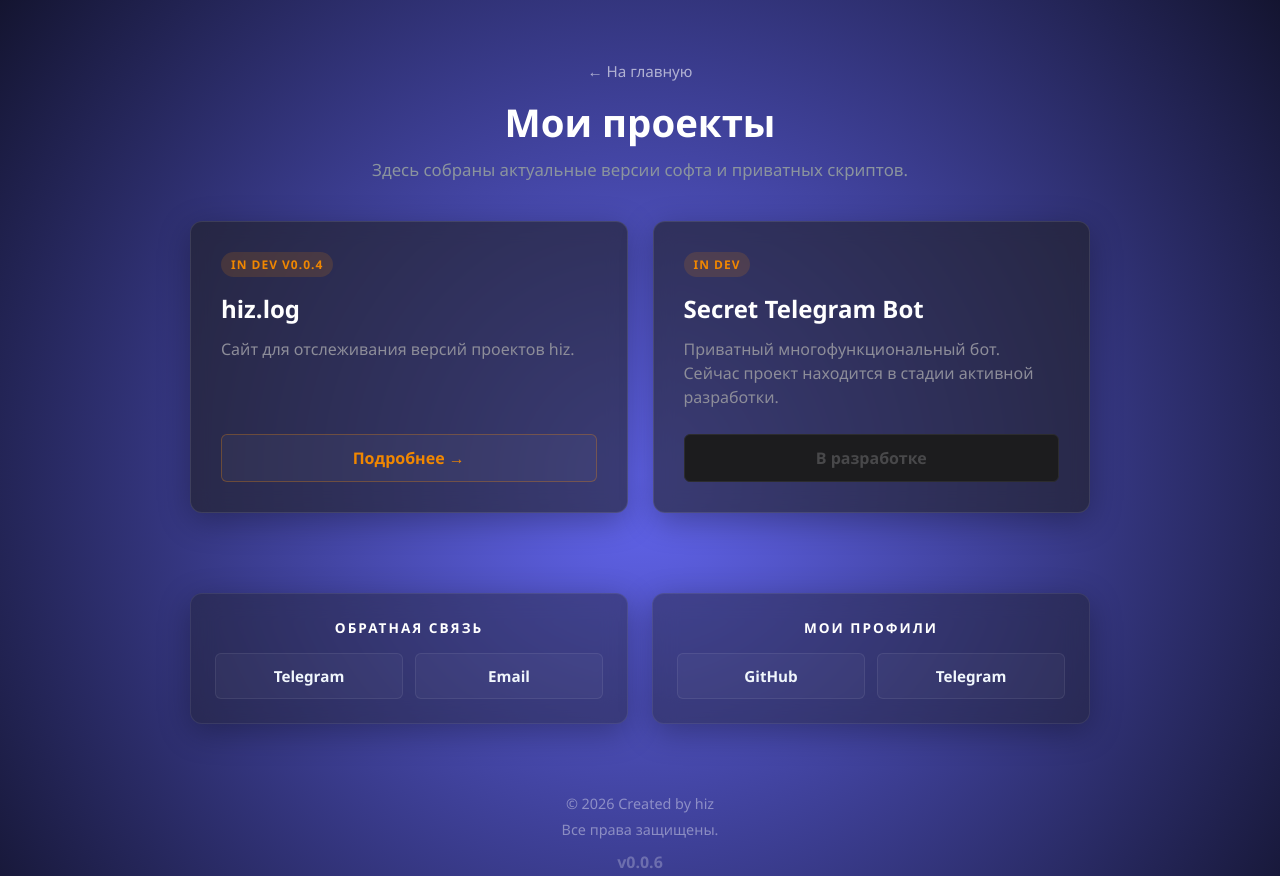
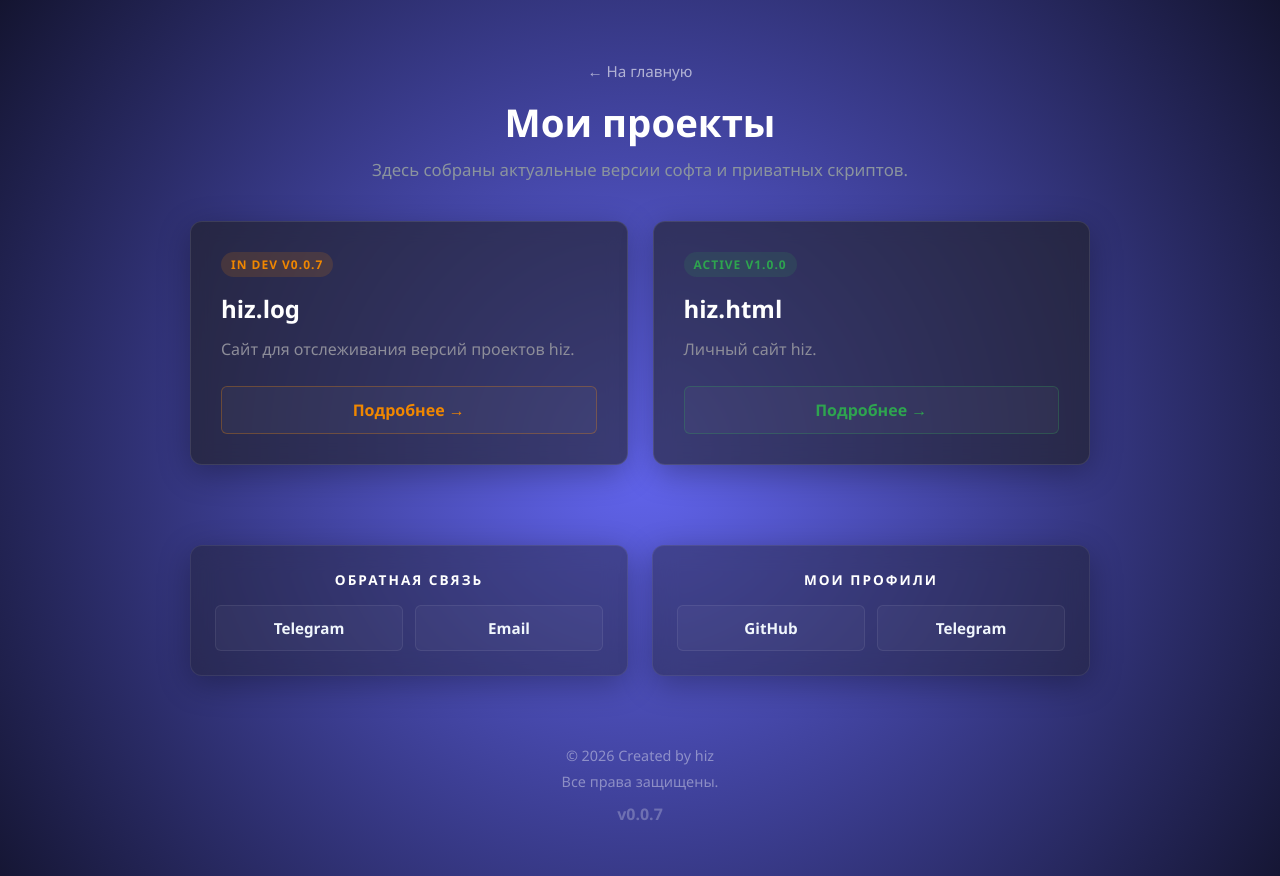
Before and after one commit to Hizikc/hiz.log, a website built with Vite: page projects.html in a window 1280 px wide. Shown: the top 876 px of the page. Built offline with nearby package versions, Linux system fonts and the light colour scheme.

```diff
--- a/blocks/footer.html
+++ b/blocks/footer.html
@@ -1,5 +1,5 @@
 <footer class="footer-block">
     <p>© 2026 Created by hiz</p>
     <p>Все права защищены.</p>
-    <span class="version">v0.0.6</span>
+    <span class="version">v0.0.7</span>
 </footer>
--- a/css/projects-page.css
+++ b/css/projects-page.css
@@ -41,3 +41,18 @@
     border-color: #f08700 !important;
     box-shadow: 0 0 15px rgba(240, 135, 0, 0.4) !important; /* Аккуратное свечение ТОЛЬКО при ховере */
 }
+/* Кнопка готового проекта в обычном состоянии — темная с зеленым контуром */
+.btn-project.btn-active-view {
+    background-color: rgba(255, 255, 255, 0.03) !important;
+    color: #2ea44f !important; /* Твой зеленый цвет */
+    border: 1px solid rgba(46, 164, 79, 0.3) !important; /* Зеленая рамка */
+    box-shadow: none !important;
+}
+
+/* Ховер для готового проекта — заливается зеленым со свечением */
+.btn-project.btn-active-view:hover {
+    background-color: #2ea44f !important;
+    color: #ffffff !important;
+    border-color: #2ea44f !important;
+    box-shadow: 0 0 15px rgba(46, 164, 79, 0.4) !important; /* Свечение только при наведении */
+}
--- a/pages/hiz.log/v0.0.1.html
+++ b/pages/hiz.html/v1.0.0.html
@@ -3,7 +3,7 @@
 <head>
     <meta charset="UTF-8">
     <meta name="viewport" content="width=device-width, initial-scale=1.0">
-    <title>hiz.log | v0.0.1</title>
+    <title>hiz.html | v1.0.0</title>
     <!-- Тянем стили из корня -->
     <link rel="stylesheet" href="/css/style.css">
     <link rel="stylesheet" href="/css/project-view.css">
@@ -19,17 +19,17 @@
 
         <!-- Шапка проекта с версией -->
         <div class="project-view-header">
-            <h1>hiz.log <span class="badge-v">v0.0.2</span></h1>
-            <p class="release-date">Последнее обновление: 23 июля 2026 г.</p>
+            <h1>hiz.html <span class="badge-v">v1.0.0</span></h1>
+            <p class="release-date">Последнее обновление: 21 июля 2026 г.</p>
         </div>
 
         <!-- Описание релиза -->
         <div class="project-view-body" style='color: #ffffff' ;>
-            <p>Сайт для отслеживания версий.</p>
+            <p>hiz.html</p>
 
-            <h3>Что изменилось в этом патче:</h3>
+            <!--<h3>Что изменилось в этом патче:</h3>-->
             <ul class="patch-notes-list">
-                <li>Добавлено приветсвеное окно.</li>
+                <!--<li></li>-->
                 <!--<li>.</li>
                 <li>.</li>-->
             </ul>
@@ -39,7 +39,8 @@
         <h2>Скриншоты версии:</h2>
         <div class="project-view-gallery">
             <!-- Заменишь на свои скрины, когда закинешь в проект -->
-            <img src="/pages/hiz.log/images/v0.0.1.png" alt="Интерфейс программы">
+            <img src="/pages/hiz.html/images/v1.0.0(2).png" alt="Интерфейс программы">
+            <img src="/pages/hiz.html/images/v1.0.0.png" alt="Интерфейс программы">
             <!-- -- <p class="image-disclaimer" style="color: #ffffff;" >* Элементы интерфейса и данные на скриншоте приведены исключительно для примера</p>-->
         </div>
 
--- a/pages/hiz.log/v0.0.6.html
+++ b/pages/hiz.log/v0.0.7.html
@@ -3,7 +3,7 @@
 <head>
     <meta charset="UTF-8">
     <meta name="viewport" content="width=device-width, initial-scale=1.0">
-    <title>hiz.log | v0.0.6</title>
+    <title>hiz.log | v0.0.7</title>
     <!-- Тянем стили из корня -->
     <link rel="stylesheet" href="/css/style.css">
     <link rel="stylesheet" href="/css/project-view.css">
@@ -19,7 +19,7 @@
 
         <!-- Шапка проекта с версией -->
         <div class="project-view-header">
-            <h1>hiz.log <span class="badge-v">v0.0.6</span></h1>
+            <h1>hiz.log <span class="badge-v">v0.0.7</span></h1>
             <p class="release-date">Последнее обновление: 23 июля 2026 г.</p>
         </div>
 
@@ -29,7 +29,7 @@
 
             <h3>Что изменилось в этом патче:</h3>
             <ul class="patch-notes-list">
-                <li>Обновелна обратная связь.</li>
+                <li>Добавлены логи для сайта hiz.html .</li>
                 <!--<li>.</li>
                 <li>.</li>-->
             </ul>
@@ -39,7 +39,7 @@
         <h2>Скриншоты версии:</h2>
         <div class="project-view-gallery">
             <!-- Заменишь на свои скрины, когда закинешь в проект -->
-            <img src="/pages/hiz.log/images/v0.0.6.png" alt="Интерфейс программы">
+            <img src="/pages/hiz.log/images/v0.0.7.png" alt="Интерфейс программы">
         </div>
 
         <!-- Блок кнопок-перекидов на прошлые версии -->
@@ -49,6 +49,13 @@
 
                 <!-- Кнопка ведет на прошлую версию v0.0.5 -->
                 <a href="/pages/hiz.log/v0.0.6.html" class="version-link-item">
+                    <span class="v-num-tag">v0.0.6</span>
+                    <span class="v-text-info">Обновелна обратная связь.</span>
+                </a>
+
+
+                <!-- Кнопка ведет на прошлую версию v0.0.5 -->
+                <a href="/pages/hiz.log/v0.0.5.html" class="version-link-item">
                     <span class="v-num-tag">v0.0.5</span>
                     <span class="v-text-info">Добавлена страница лога для сайта hiz.log .</span>
                 </a>
--- a/projects.html
+++ b/projects.html
@@ -22,13 +22,13 @@
         <!-- Карточка 1 (Твой рабочий софт) -->
         <div class="project-card">
             <div class="card-content">
-                <div class="card-status status-dev">In Dev v0.0.4</div>
+                <div class="card-status status-dev">In Dev v0.0.7</div>
 
                 <h3>hiz.log</h3>
                 <p>Сайт для отслеживания версий проектов hiz.</p>
             </div>
             <!-- Ссылка ведет в папку проекта, как ты и хотел -->
-            <a href="/pages/hiz.log/v0.0.6.html" class="btn-project btn-dev-view" > Подробнее →</a>
+            <a href="/pages/hiz.log/v0.0.7.html" class="btn-project btn-dev-view" > Подробнее →</a>
 
 
         </div>
@@ -36,12 +36,13 @@
         <!-- Карточка 2 (Заглушка для будущего проекта) -->
         <div class="project-card">
             <div class="card-content">
-                <div class="card-status status-dev">In Dev</div>
-                <h3>Secret Telegram Bot</h3>
-                <p>Приватный многофункциональный бот. Сейчас проект находится в стадии активной разработки.</p>
+                <div class="card-status status-active">Active v1.0.0</div>
+                <h3>hiz.html</h3>
+                <p>Личный сайт hiz.</p>
             </div>
-            <!-- Делаем кнопку неактивной, пока проект пишется -->
-            <a href="#" class="btn-project btn-disabled">В разработке</a>
+            <!-- кнопка поддробнее -->
+            <a href="/pages/hiz.html/v1.0.0.html" class="btn-project btn-active-view">Подробнее →</a>
+
         </div>
 
     </div>
```
Also changed, not shown: pages/hiz.html/images/v1.0.0(2).png (added), pages/hiz.html/images/v1.0.0.png (added), pages/hiz.log/images/v0.0.7.png (added).
